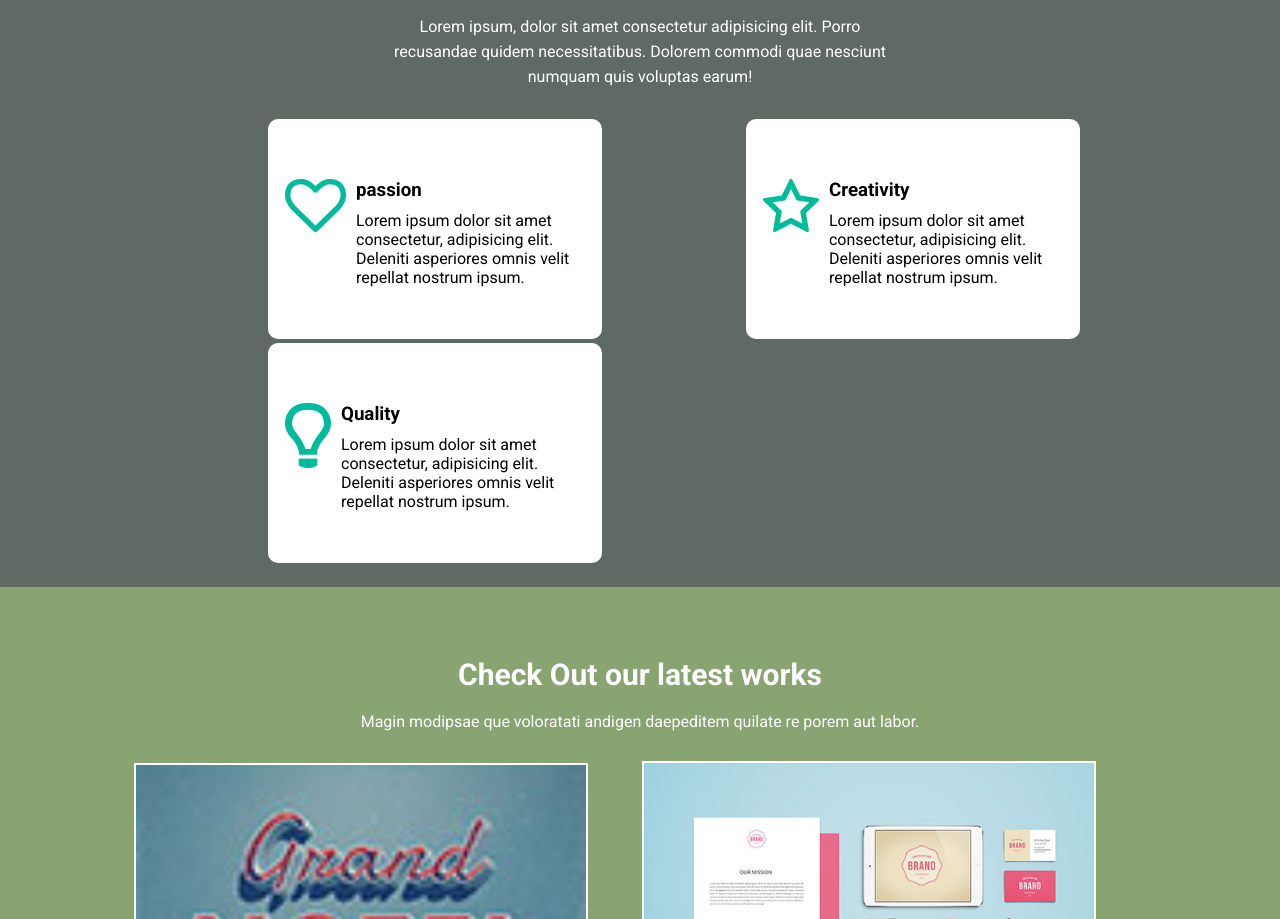
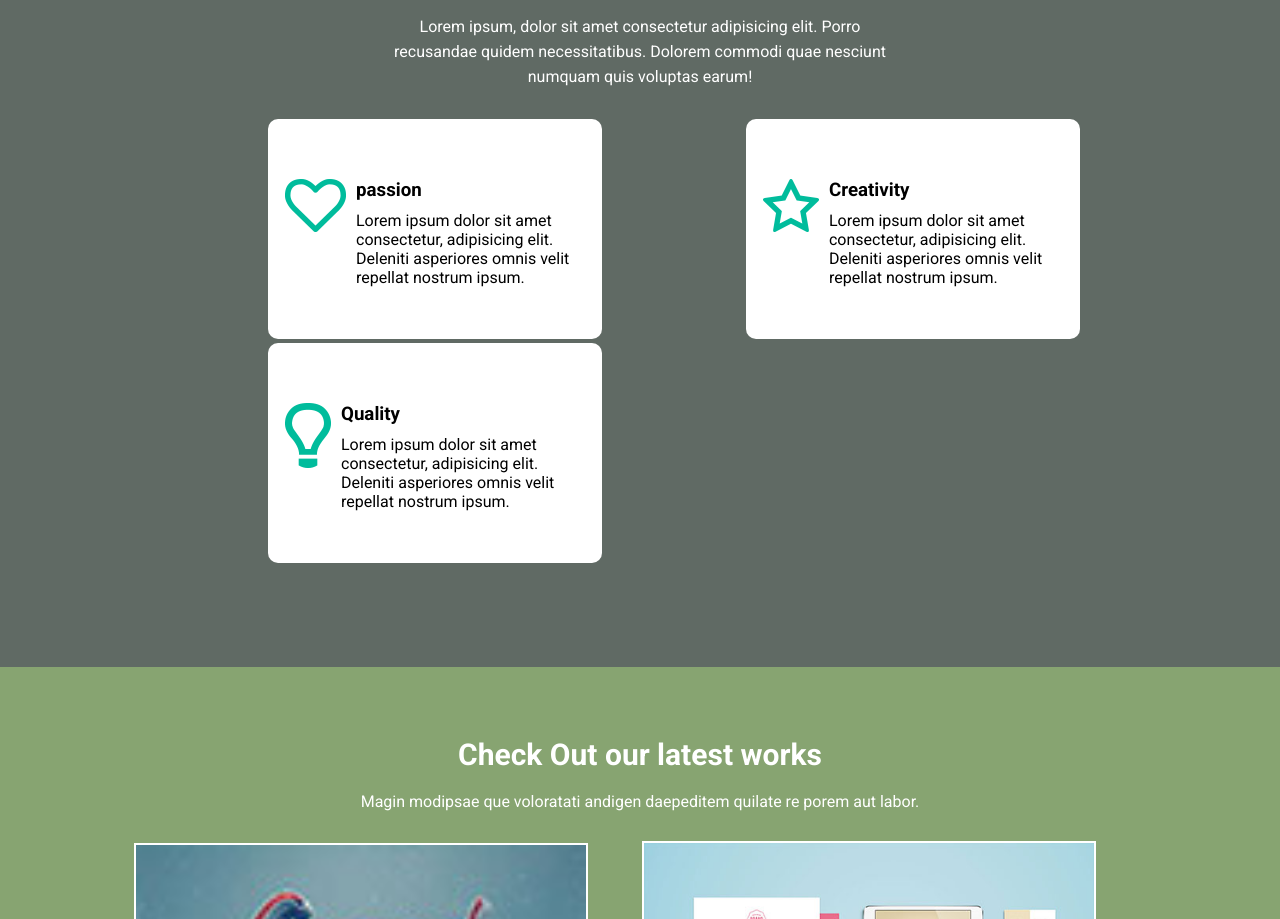
Before and after one commit to dipoksaha/class17, a plain HTML site: page index.html in a window 1280 px wide. Shown: the part 1584-2503 px from the top of the page. Drawn offline with Linux system fonts and the light colour scheme.

Commit message:
Update style.css

```diff
--- a/style.css
+++ b/style.css
@@ -168,7 +168,7 @@ padding: 0;
 .aimdiv{
 
    background: #606a64;
-   padding-bottom: 20px;
+   padding-bottom: 100px;
 }
 .aimmarginauto{
     width: 80%;
```
